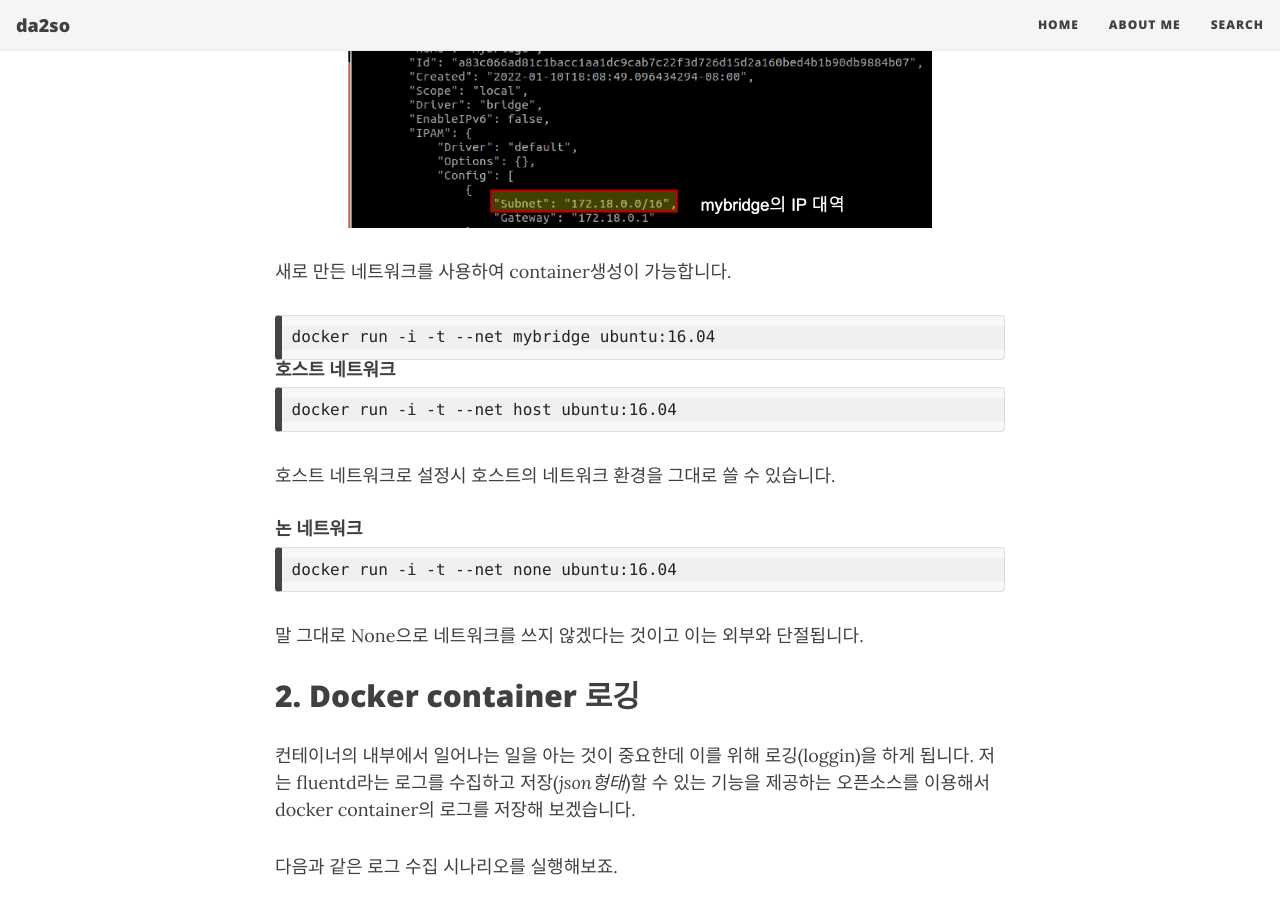
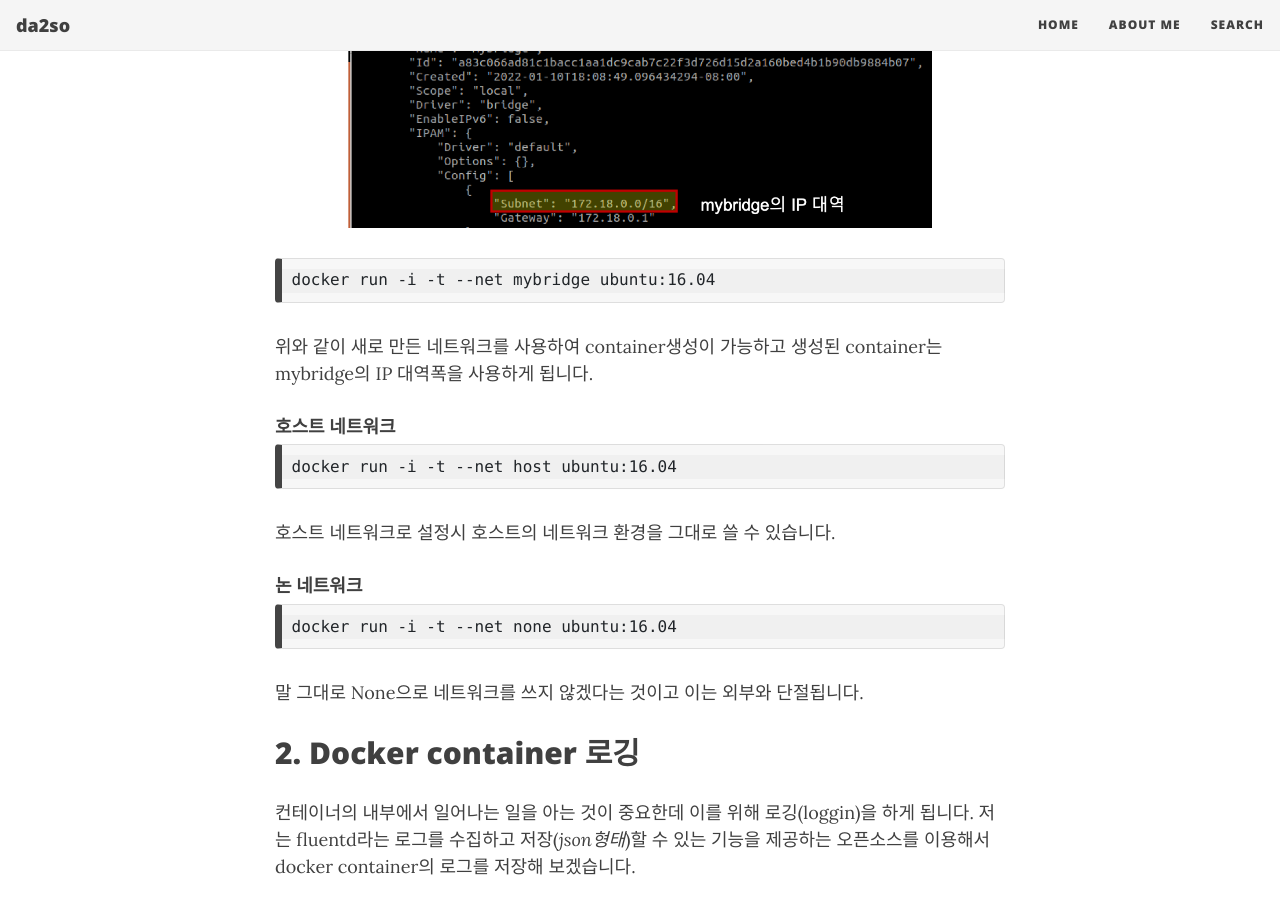
Before and after one commit to da2so/da2so.github.io, a Jekyll site: the page built from _posts/2022-01-07-Docker_Kubernetes3.md, in a window 1280 px wide and 900 px high, scrolled down 2323 px. Built offline with Jekyll 4.4.1, drawn with Linux system fonts in a browser that asks for light colours; nearby versions of some CDN libraries.

Commit message:
Update 2022-01-07-Docker_Kubernetes3.md

````diff
--- a/_posts/2022-01-07-Docker_Kubernetes3.md
+++ b/_posts/2022-01-07-Docker_Kubernetes3.md
@@ -41,12 +41,10 @@ docker network create --driver bridge mybridge
 ![1](https://da2so.github.io/assets/post_img/2022-01-07-Docker_Kubernetes3/4.png){: .mx-auto.d-block width="80%" :}
 
 
-새로 만든 네트워크를 사용하여 container생성이 가능합니다.
-
 ```
 docker run -i -t --net mybridge ubuntu:16.04
 ```
-
+위와 같이 새로 만든 네트워크를 사용하여 container생성이 가능하고 생성된 container는 mybridge의 IP 대역폭을 사용하게 됩니다.
 
 #### 호스트 네트워크
 
````
